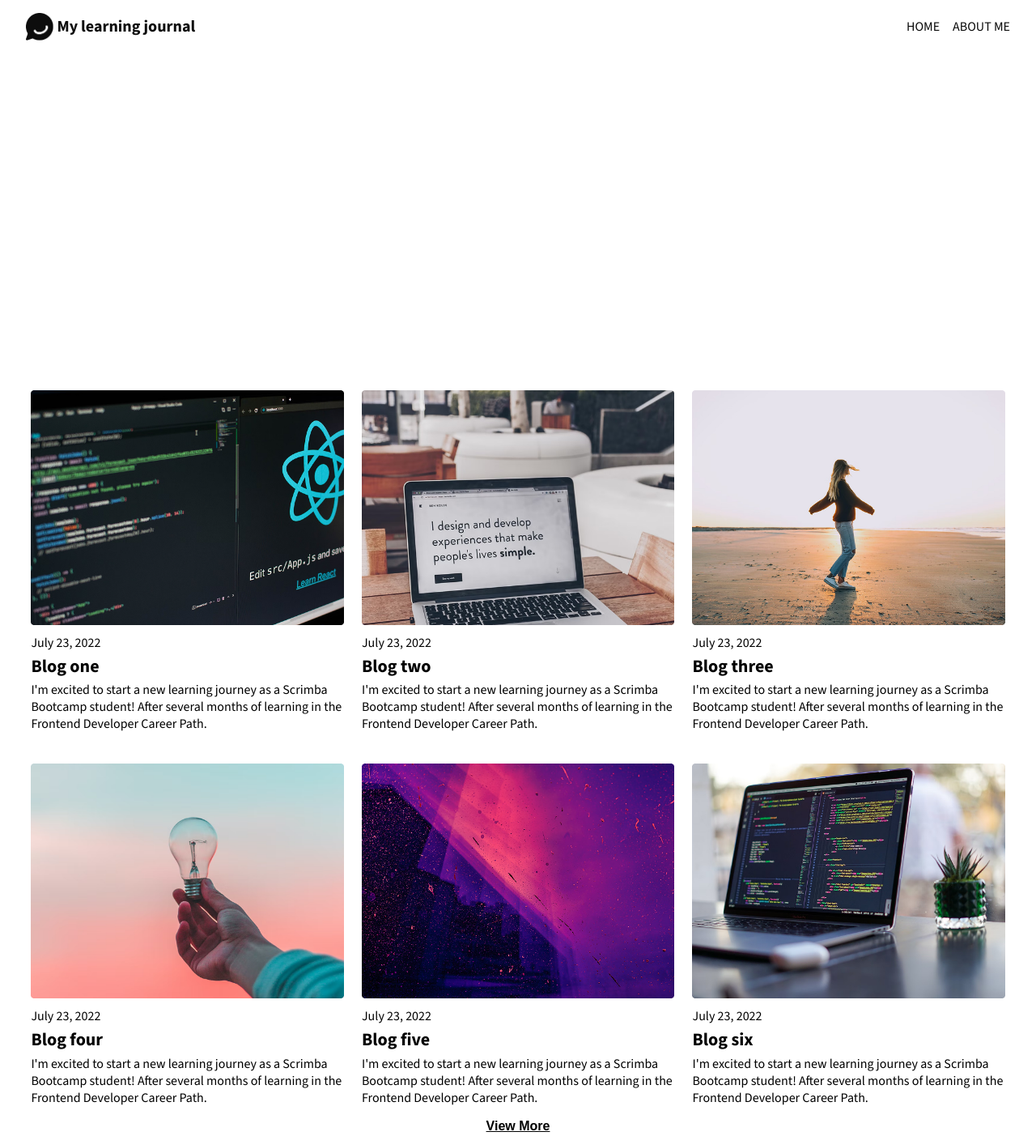
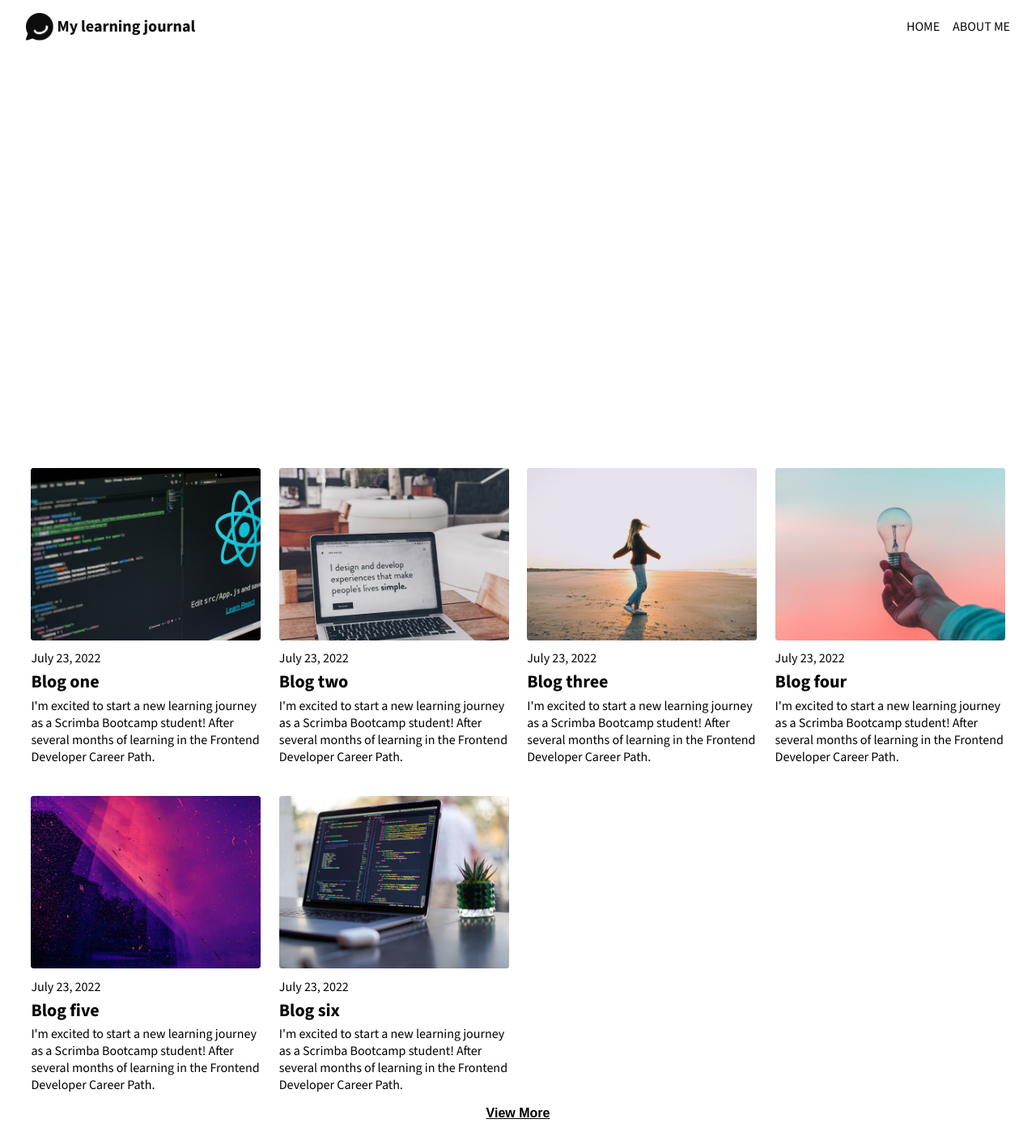
Before and after one commit to OndrejTomasek/responsive-static-blog, a website built with Vite: page index.html in a window 1280 px wide. Shown: the top 1403 px of the page at 81% size. Built offline with nearby package versions, Linux system fonts and the light colour scheme; files whose address does not match are found by name.

Commit message:
4 columns on laptops for home page

```diff
--- a/assets/css/style.css
+++ b/assets/css/style.css
@@ -207,7 +207,7 @@ article p {
 
 /* MEDIA QUERIES */
 
-@media only screen and (min-width: 720px) {
+@media only screen and (min-width: 780px) {
     .container {
         margin: 0 5rem
     }
@@ -222,6 +222,9 @@ article p {
     }
     .main-content, .recent-posts {
         margin: 2rem 2.4rem
+    }
+    .hero {
+        height: 60vh;
     }
 
     .about-hero {
@@ -249,3 +252,9 @@ article p {
         font-size: 1rem;
     }
 }
+
+@media only screen and (min-width: 1080px) {
+    .blog-posts-list {
+        grid-template-columns: 1fr 1fr 1fr 1fr;
+    }
+}
```
